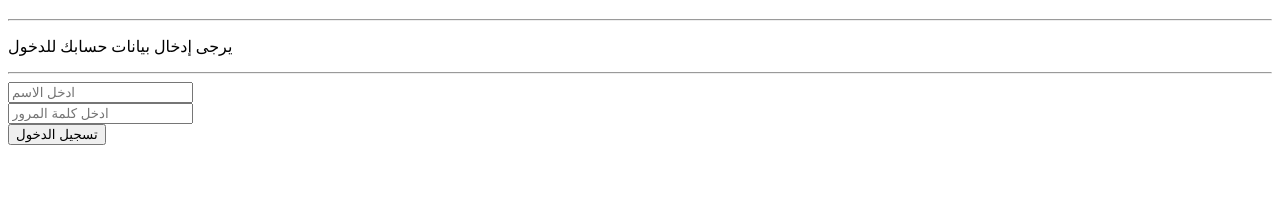
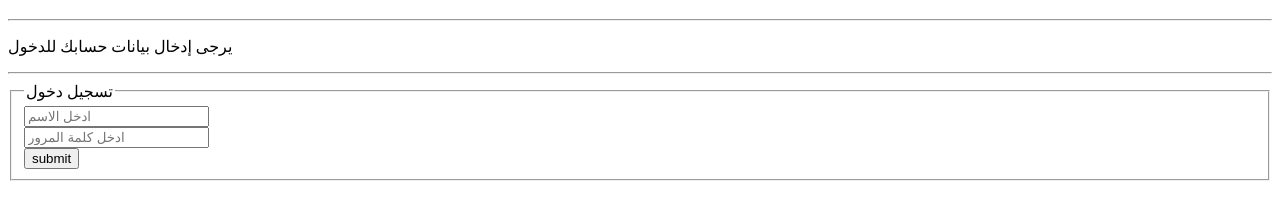
Before and after one commit to hamosamy547-lab/koran, a plain HTML site: page log.html in a window 1280 px wide. Shown: the part 62-282 px from the top of the page. Drawn offline with Linux system fonts and the light colour scheme.

Commit message:
Refactor login form with fieldset and submit button

```diff
--- a/log.html
+++ b/log.html
@@ -13,14 +13,18 @@
         <hr>
     </nav>
     <section>
-        <form action="" method="post">
+        <form action="mo.html" method="get">
+          <fieldset>
+             <legend>تسجيل دخول</legend>
              <label for="username"></label>
              <input type="text" id="username" name="user" placeholder="ادخل الاسم" value="" required>
              <br>
              <label for="password"></label>
              <input type="password" id="password" name="password" placeholder="ادخل كلمة المرور" value="" required>
              <br>
-            <a href="mo.html"><button type="button">تسجيل الدخول</button></a>
+             <input type="submit" value="submit">
+          </fieldset>
         </form>
 </body>
+
 </html>
```
Lines whose indentation alone changed are shown as unchanged.
